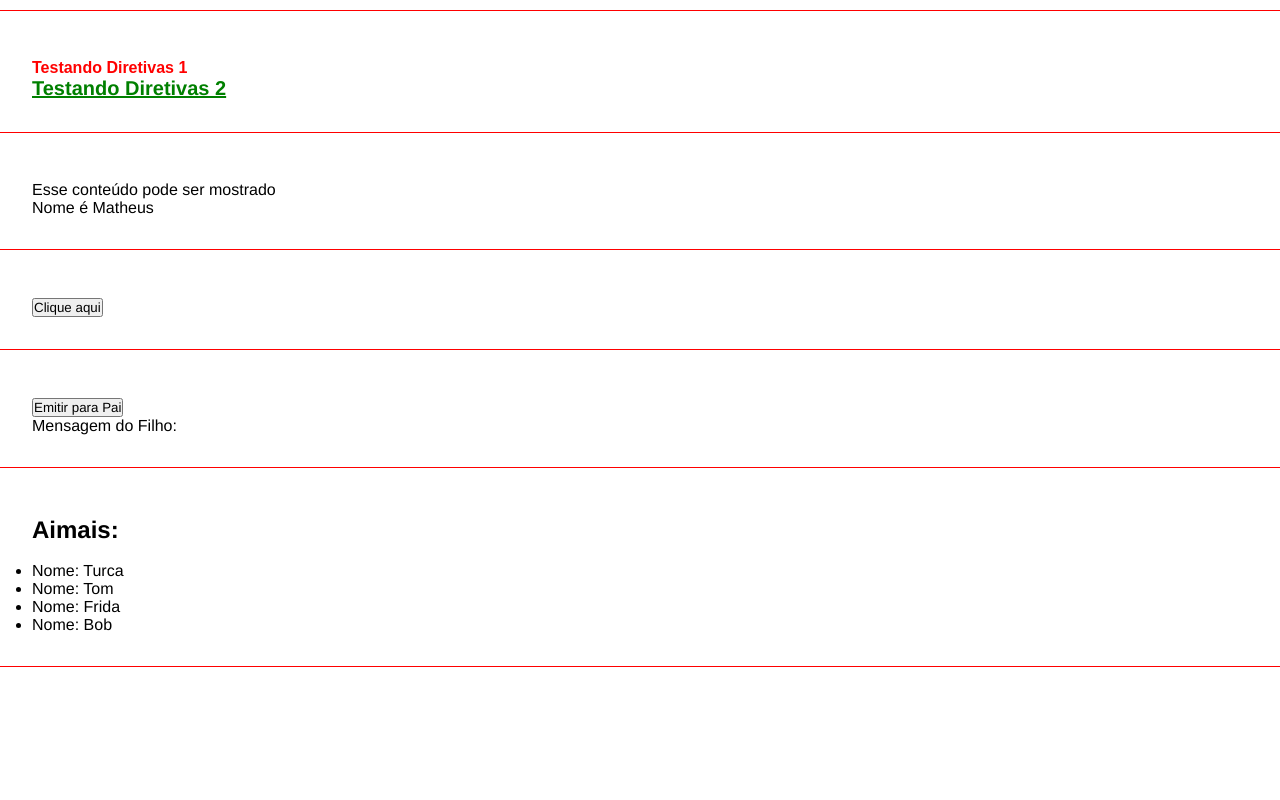
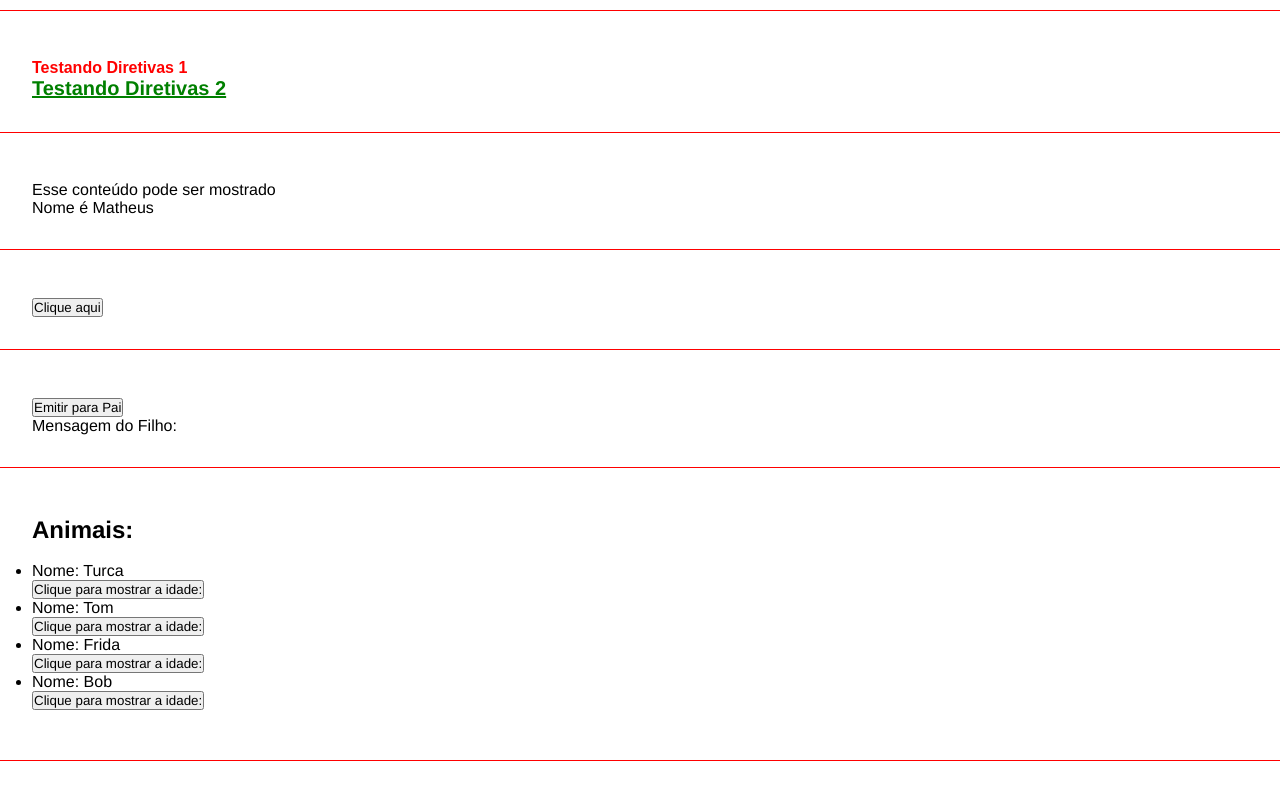
Before and after one commit to SousaMatheus/curso-angular, an Angular app: page / in a window 1280 px wide. Shown: the part 356-1156 px from the top of the page. Built offline with nearby package versions, Linux system fonts and the light colour scheme.

Commit message:
Adiciona interface `animal`

```diff
--- /dev/null
+++ b/src/app/Interfaces/Animal.ts
@@ -0,0 +1,5 @@
+export interface Animal {
+  name: string;
+  type: string;
+  age: number;
+}
--- a/src/app/components/list-render/list-render.component.html
+++ b/src/app/components/list-render/list-render.component.html
@@ -1,9 +1,12 @@
 <div class="classe">
-  <h2>Aimais:</h2>
+  <h2>Animais:</h2>
   <br />
   <ul>
     <li *ngFor="let animal of animals">
-      <a>Nome: {{ animal.name }}</a>
+      <p>Nome: {{ animal.name }}</p>
+      <button (click)="showAge(animal)">Clique para mostrar a idade:</button>
     </li>
   </ul>
+  <br />
+  <p>{{ animalProperties }}</p>
 </div>
--- a/src/app/components/list-render/list-render.component.ts
+++ b/src/app/components/list-render/list-render.component.ts
@@ -1,4 +1,5 @@
 import { Component, OnInit } from '@angular/core';
+import { Animal } from 'src/app/Interfaces/Animal';
 
 @Component({
   selector: 'app-list-render',
@@ -6,13 +7,19 @@ import { Component, OnInit } from '@angular/core';
   styleUrls: ['./list-render.component.css'],
 })
 export class ListRenderComponent implements OnInit {
-  animals = [
-    { name: 'Turca', type: 'Dog' },
-    { name: 'Tom', type: 'Cat' },
-    { name: 'Frida', type: 'Dog' },
-    { name: 'Bob', type: 'Horse' },
+  animals: Animal[] = [
+    { name: 'Turca', type: 'Dog', age: 2 },
+    { name: 'Tom', type: 'Cat', age: 10 },
+    { name: 'Frida', type: 'Dog', age: 5 },
+    { name: 'Bob', type: 'Horse', age: 2 },
   ];
+
+  animalProperties: string = '';
   constructor() {}
 
   ngOnInit(): void {}
+
+  showAge(animal: Animal): void {
+    this.animalProperties = `O animal ${animal.name} tem ${animal.age} ano(s)`;
+  }
 }
```
